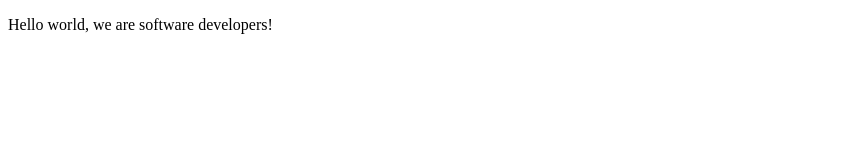
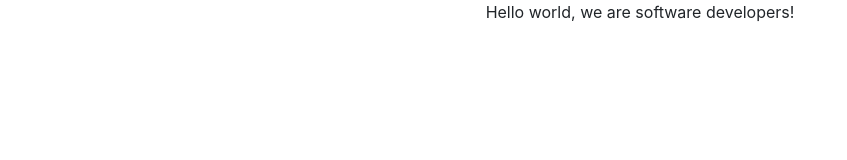
Before and after one commit to che30/CollaborationWithMarcelo, a plain HTML site: page index.html in a window 1280 px wide. Shown: the whole page, without its empty margins (0-847 px from the left). Drawn offline with nearby package versions, Linux system fonts and the light colour scheme.

Commit message:
Update index.html

```diff
--- a/index.html
+++ b/index.html
@@ -1,7 +1,14 @@
 <!DOCTYPE html>
 <html>
-    <head><title></title></head>
+    <head><title></title><link rel="stylesheet" href="https://stackpath.bootstrapcdn.com/bootstrap/4.5.0/css/bootstrap.min.css" integrity="sha384-9aIt2nRpC12Uk9gS9baDl411NQApFmC26EwAOH8WgZl5MYYxFfc+NcPb1dKGj7Sk" crossorigin="anonymous"></head>
     <body>
-        <p>Hello world, we are software developers!</p>
+        <div class = "container">
+            <div class = "row">
+                <div class = "col-sm-12">
+        <p style = "text-align:center">Hello world, we are software developers!</p>
+        </div>
+
+        </div>
+        </div>
     </body>
 </html>
```
